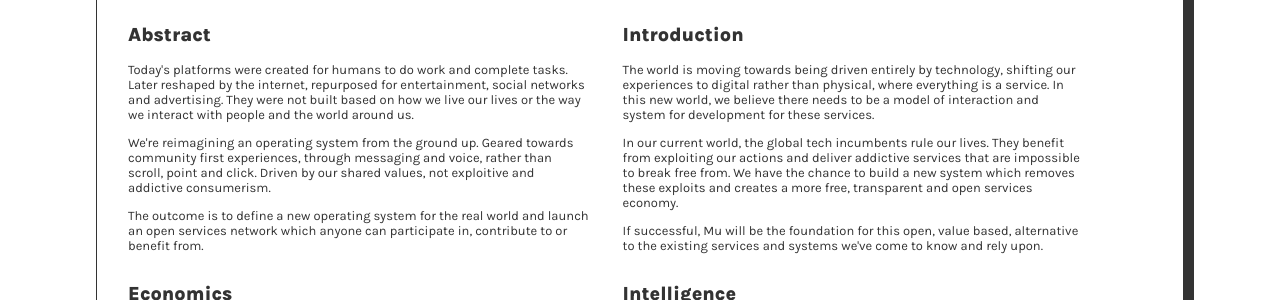
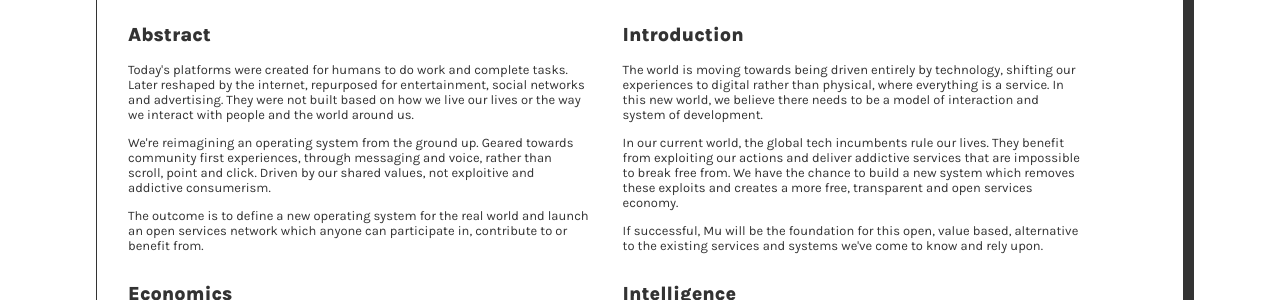
Before and after one commit to muxyz/website, a Jekyll site: the page built from index.md, in a window 1280 px wide. Shown: the part 232-532 px from the top of the page. Built offline with Jekyll 4.4.1, drawn with Linux system fonts in a browser that asks for light colours.

Commit message:
Update index.md

```diff
--- a/index.md
+++ b/index.md
@@ -24,8 +24,8 @@
 <h2>Introduction</h2>
 <p>
 The world is moving towards being driven entirely by technology, shifting our experiences to digital rather than
-physical, where everything is a service. In this new world, we believe there needs to be a model of interaction and system for
-development for these services.
+physical, where everything is a service. In this new world, we believe there needs to be a model of interaction and system of
+development.
 </p>
 <p>
 In our current world, the global tech incumbents rule our lives.
```
